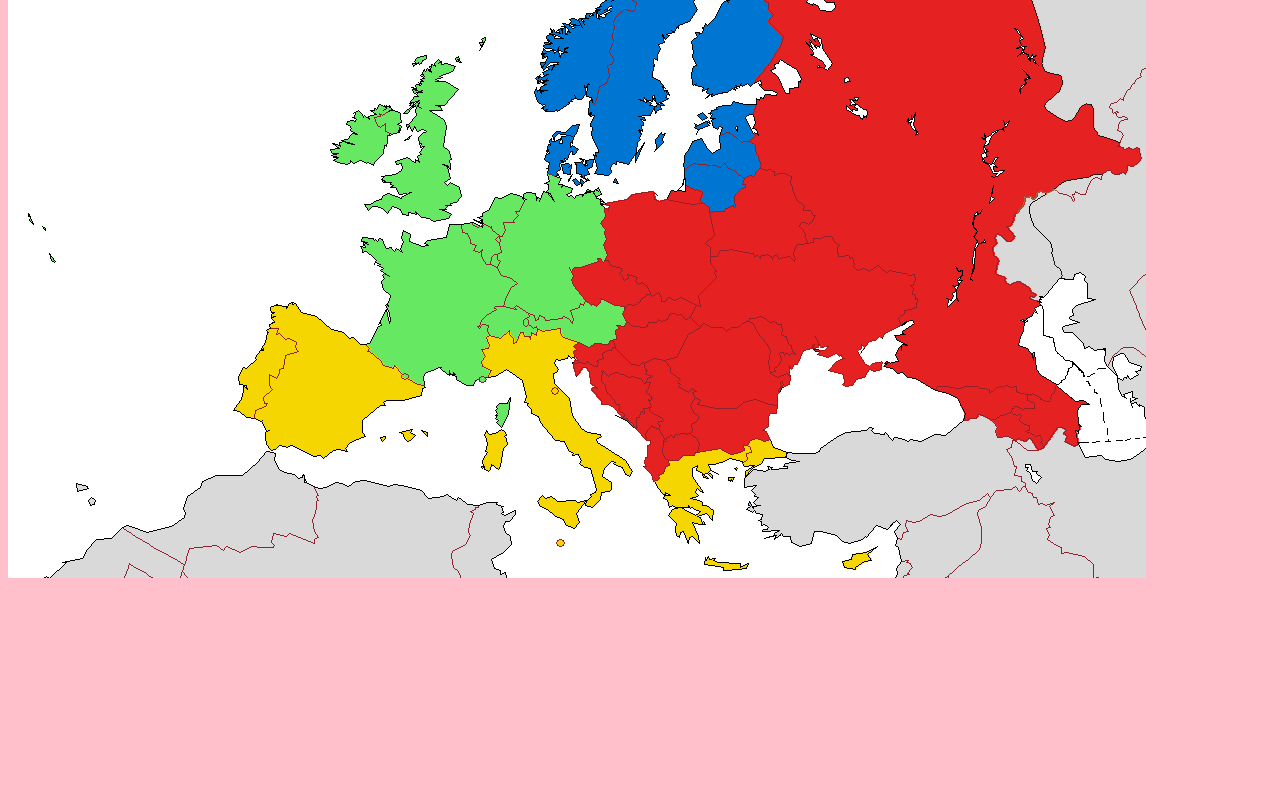
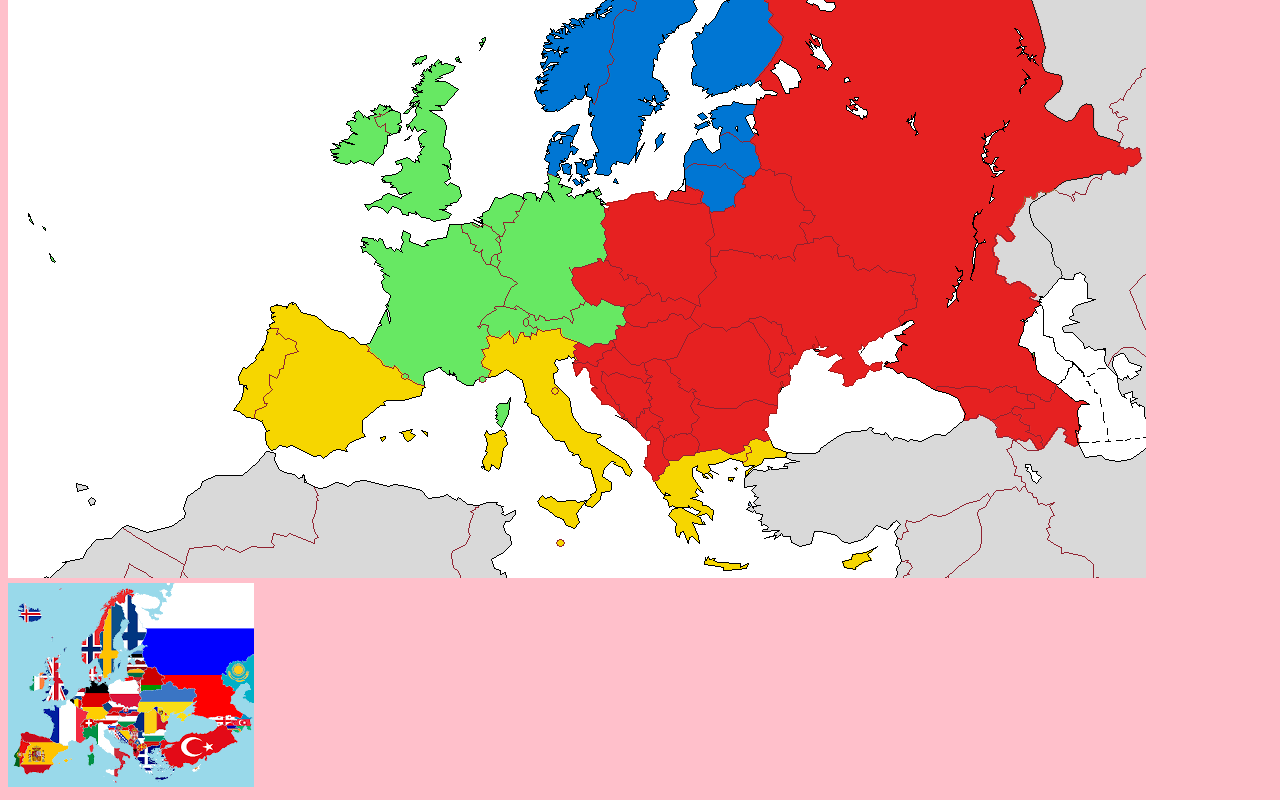
Before and after one commit to eventus1/EuropePracticeSite, a plain HTML site: page index.html in a window 1280 px wide. Shown: the part 425-1225 px from the top of the page. Before the commit the page ends 1016 px from the top, so only its background shows below. Drawn offline with nearby package versions, Linux system fonts and the light colour scheme.

Commit message:
New Flag added

```diff
--- a/index.html
+++ b/index.html
@@ -11,5 +11,6 @@
 <body>
     <h1> Europe Destinations </h1>
     <img src="/assets/europe.png">
+    <img src='/assets/flags.png'>
 </body>
 </html>
```
Also changed, not shown: assets/flags.png (added).
